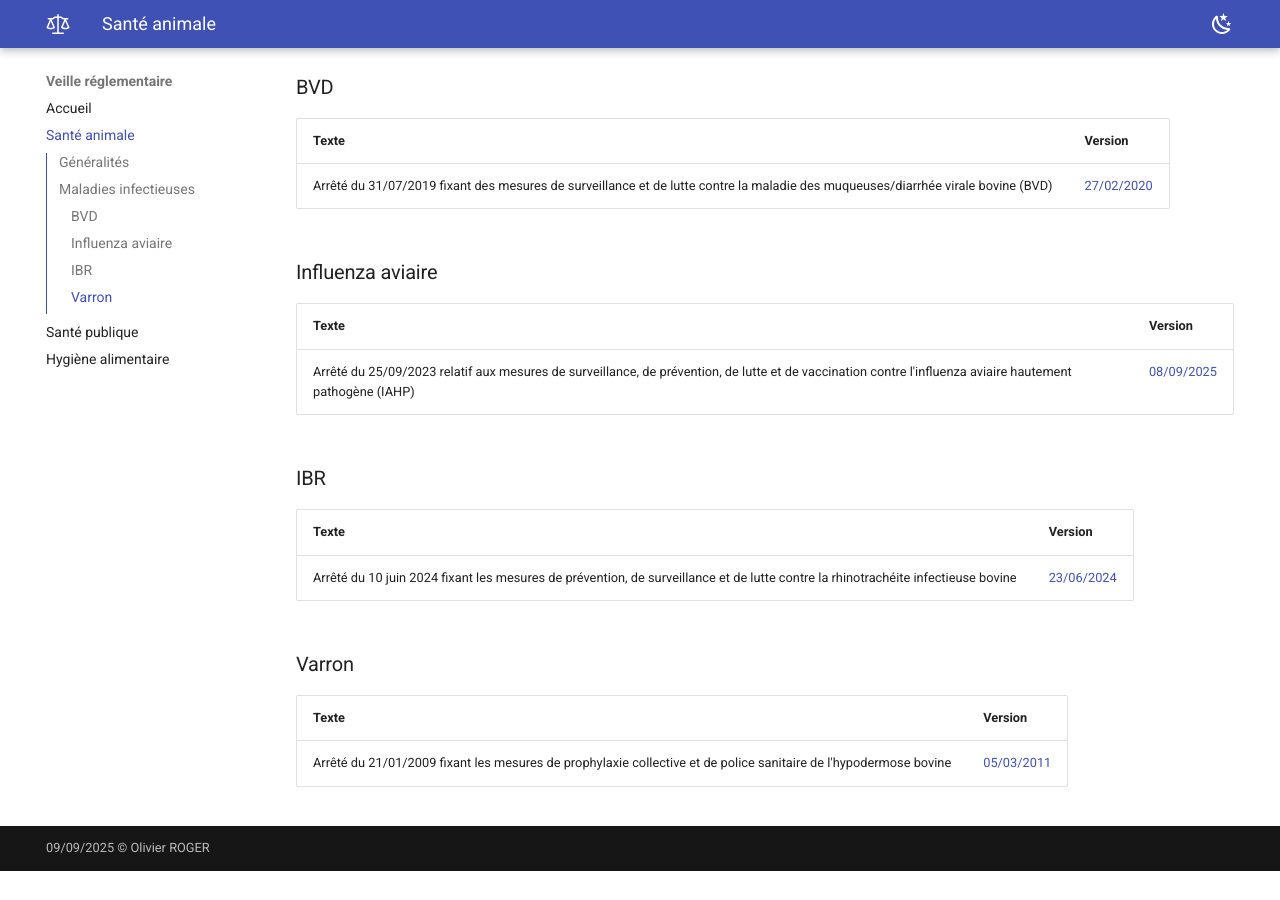
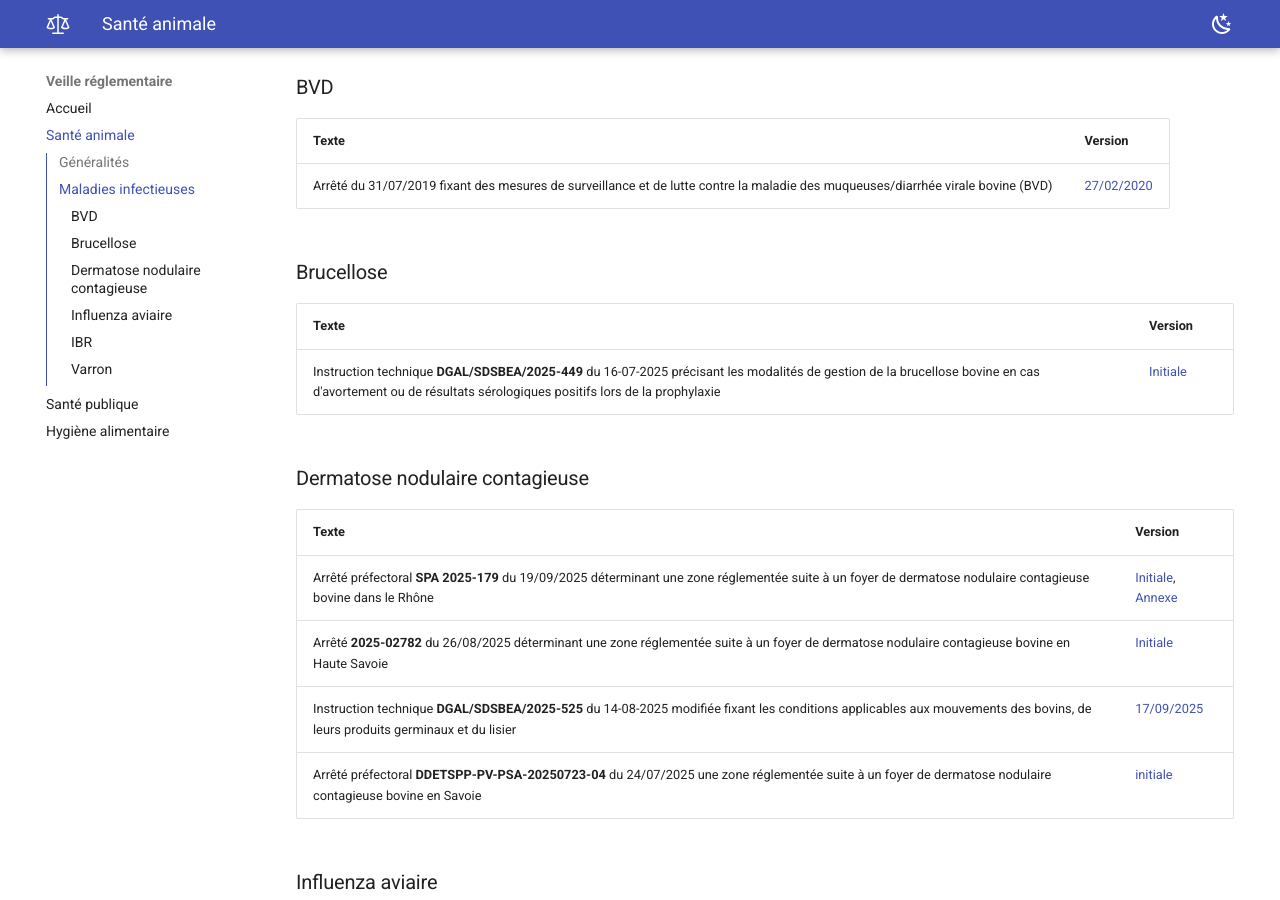
Before and after one commit to olivier-roger-vet/veille-reglementaire, an MkDocs documentation site: the page built from docs/sa.md, in a window 1280 px wide and 900 px high, scrolled down 444 px. Built offline with MkDocs 1.6.1 and Material for MkDocs 9.7.7, drawn with Linux system fonts in a browser that asks for light colours; before the commit the page ends 1315 px from its top, so only the background shows below that.

Commit message:
SA : DNC + bru

```diff
--- a/docs/sa.md
+++ b/docs/sa.md
@@ -15,6 +15,21 @@
 | Texte                                                                                                                            | Version                                                                    |
 | -------------------------------------------------------------------------------------------------------------------------------- | -------------------------------------------------------------------------- |
 | Arrêté du 31/07/2019 fixant des mesures de surveillance et de lutte contre la maladie des muqueuses/diarrhée virale bovine (BVD) | [27/02/2020](https://www.legifrance.gouv.fr/loda/id/JORFTEXT000038858861/) |
+
+### Brucellose
+
+| Texte                                                                                                                                                                                                    | Version                                                                                 |
+| -------------------------------------------------------------------------------------------------------------------------------------------------------------------------------------------------------- | --------------------------------------------------------------------------------------- |
+| Instruction technique **DGAL/SDSBEA/2025-449** du 16-07-2025 précisant les modalités de gestion de la brucellose bovine en cas d'avortement ou de résultats sérologiques positifs lors de la prophylaxie | [Initiale](https://info.agriculture.gouv.fr/boagri/instruction-2025-449/telechargement) |
+
+### Dermatose nodulaire contagieuse
+
+| Texte                                                                                                                                                                       | Version                                                                                                                                                                                                                                          |
+| --------------------------------------------------------------------------------------------------------------------------------------------------------------------------- | ------------------------------------------------------------------------------------------------------------------------------------------------------------------------------------------------------------------------------------------------ |
+| Arrêté préfectoral **SPA 2025-179** du 19/09/2025 déterminant une zone réglementée suite à un foyer de dermatose nodulaire contagieuse bovine dans le Rhône                 | [Initiale](https://www.rhone.gouv.fr/contenu/telechargement/65541/442002/file/arr%C3%AAt%C3%A9%20zones%20r%C3%A9glement%C3%A9es%20DNCB.pdf), [Annexe](https://www.rhone.gouv.fr/contenu/telechargement/65542/442007/file/Annexe_AP_20250919.pdf) |
+| Arrêté **2025-02782** du 26/08/2025 déterminant une zone réglementée suite à un foyer de dermatose nodulaire contagieuse bovine en Haute Savoie                             | [Initiale](https://www.haute-savoie.gouv.fr/contenu/telechargement/49160/311613/file/arr%C3%AAt%C3%A9%20DNC%2026082025.pdf)                                                                                                                      |
+| Instruction technique **DGAL/SDSBEA/2025-525** du 14-08-2025 modifiée fixant les conditions applicables aux mouvements des bovins, de leurs produits germinaux et du lisier | [17/09/2025](https://info.agriculture.gouv.fr/boagri/instruction-2025-525)                                                                                                                                                                       |
+| Arrêté préfectoral **DDETSPP-PV-PSA-20250723-04** du 24/07/2025 une zone réglementée suite à un foyer de dermatose nodulaire contagieuse bovine en Savoie                   | [initiale](https://www.savoie.gouv.fr/contenu/telechargement/51215/409024/file/2025-07-24_RAA_N%C2%B073-2025-157-special.pdf)                                                                                                                    |
 
 ### Influenza aviaire
 
```
